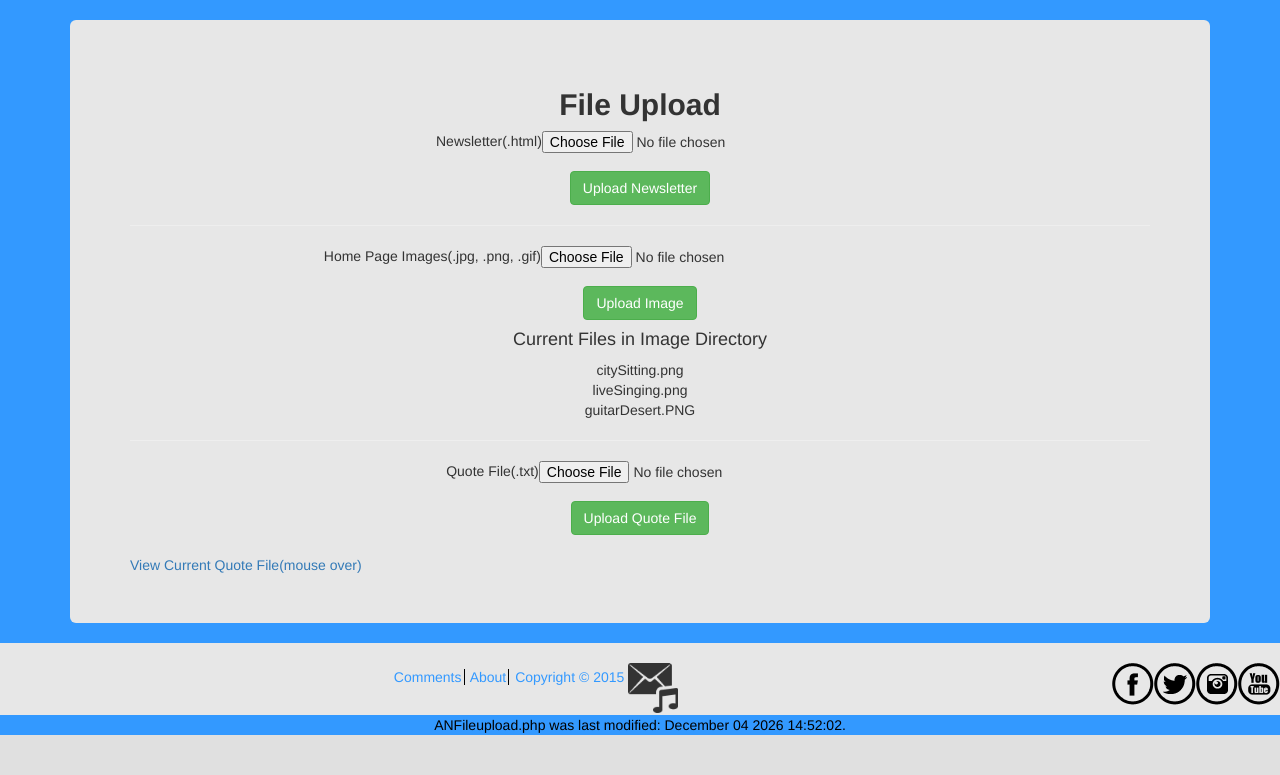
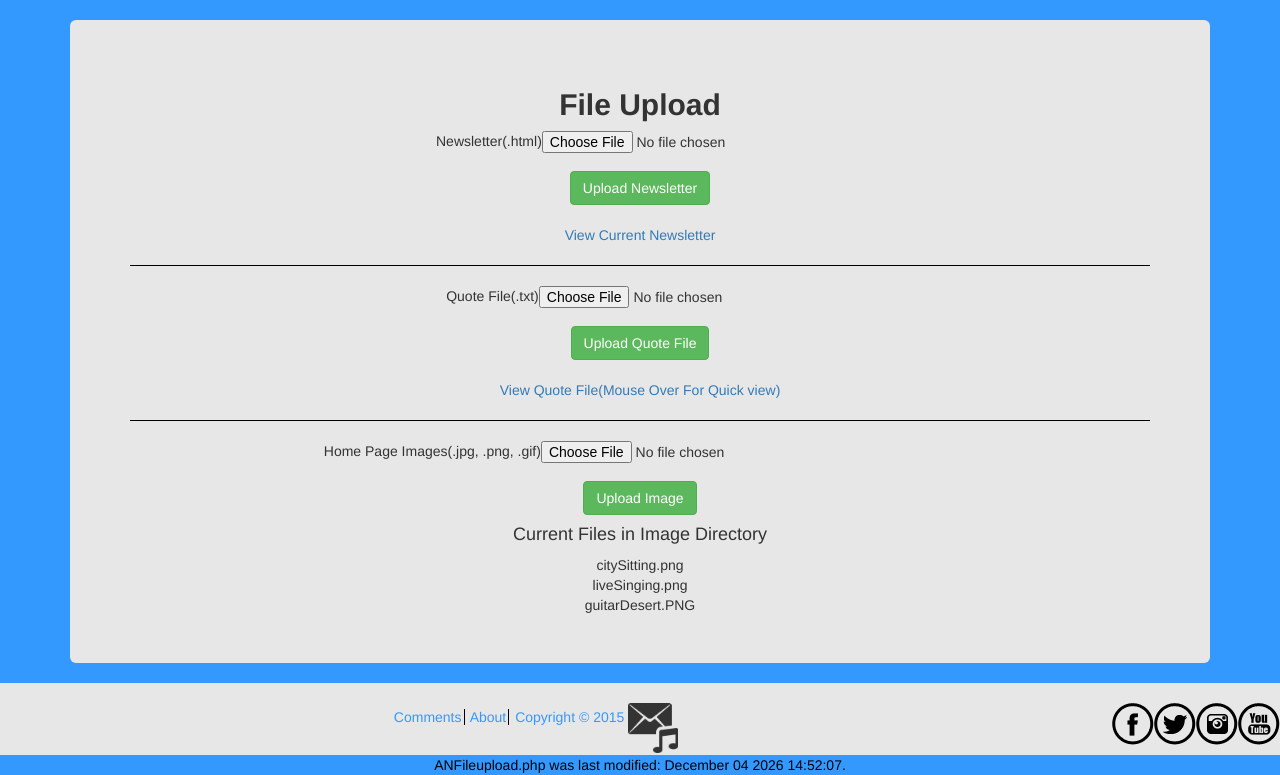
Before and after one commit to joshuabeck24/370Assignment2, a PHP site: page /view/ANFileupload.php in a window 1280 px wide. Shown: the part 400-1175 px from the top of the page. Before the commit the page ends 1135 px from the top, so only its background shows below. Run offline with PHP 8.4, Linux system fonts and the light colour scheme; some libraries are stand-ins or nearby versions.

Commit message:
More file uploads
Newsletters renamed on upload, color of hr is now black, order of
showing diff files changed, works. NOTE-if no file exists in that
directory... then 404

```diff
--- a/Assign2/view/ANFileupload.php
+++ b/Assign2/view/ANFileupload.php
@@ -40,11 +40,23 @@
                       enctype="multipart/form-data" action="processFileUpload.php" method="post">
                     <div style="padding-left:30%;" class=" pull-left divInJumbo">Newsletter(.html)</div><input class="pull-left center-block" name="userfile" type="file" /> <br/><br/>
                     <input style="clear:both;" class="btn btn-success" type="submit" value="Upload Newsletter" /> <br/>
-
-                    <!-- <div style="padding-left:22%;" class=" pull-left divInJumbo">Home Page Images(.png)</div><input class="pull-left center-block" name="userfile" type="file" /> <br/><br/>
-                    <input style="clear:both;" class="btn btn-success" type="submit" value="Send Image" /> <br/>-->
                </form>
-               <hr/>
+               <br/>
+               <div style="text-align: center;">
+                   <a href="../Newsletters/ANNews.html" class="center-block" title="">View Current Newsletter</a>
+               </div>
+               <hr style="border-color: black;"/>
+               <form style=" margin: 0;
+                              text-align: center;"
+                      enctype="multipart/form-data" action="processFileUpload.php" method="post">
+                    <div style="padding-left:31%;" class=" pull-left divInJumbo">Quote File(.txt)</div><input class="pull-left center-block" name="userfile" type="file" /> <br/><br/>
+                    <input style="clear:both;" class="btn btn-success" type="submit" value="Upload Quote File" /> <br/>
+               </form>
+               <br/>
+               <div style="text-align: center;">
+                    <a href="../Quote/quotes.txt" class="center-block" title="<?php echo $quoteFile; ?>">View Quote File(Mouse Over For Quick view)</a>
+               </div>
+               <hr style="border-color: black;"/>
                <form style=" margin: 0;
                               text-align: center;"
                       enctype="multipart/form-data" action="processFileUpload.php" method="post">
@@ -60,15 +72,6 @@
                          }
                     ?>
                </div>
-               <hr/>
-               <form style=" margin: 0;
-                              text-align: center;"
-                      enctype="multipart/form-data" action="processFileUpload.php" method="post">
-                    <div style="padding-left:31%;" class=" pull-left divInJumbo">Quote File(.txt)</div><input class="pull-left center-block" name="userfile" type="file" /> <br/><br/>
-                    <input style="clear:both;" class="btn btn-success" type="submit" value="Upload Quote File" /> <br/>
-               </form>
-               <br/>
-               <a class="center-block" title="<?php echo $quoteFile; ?>">View Current Quote File(mouse over)</a>
             </div>
         </div>
     </div>
--- a/Assign2/view/processFileUpload.php
+++ b/Assign2/view/processFileUpload.php
@@ -37,7 +37,7 @@
                     function processNewsletter()
                     {
                         $newsletterDir = "../Newsletters/";
-                        $uploadedFile = $newsletterDir . $_FILES['userfile']['name'];
+                        $uploadedFile = $newsletterDir . "ANNews.html";
                         move_uploaded_file($_FILES['userfile']['tmp_name'], $uploadedFile);
                         echo'<p>Newsletter Succesfully Uploaded</p>';
                     }
```
Lines whose indentation alone changed are shown as unchanged.
